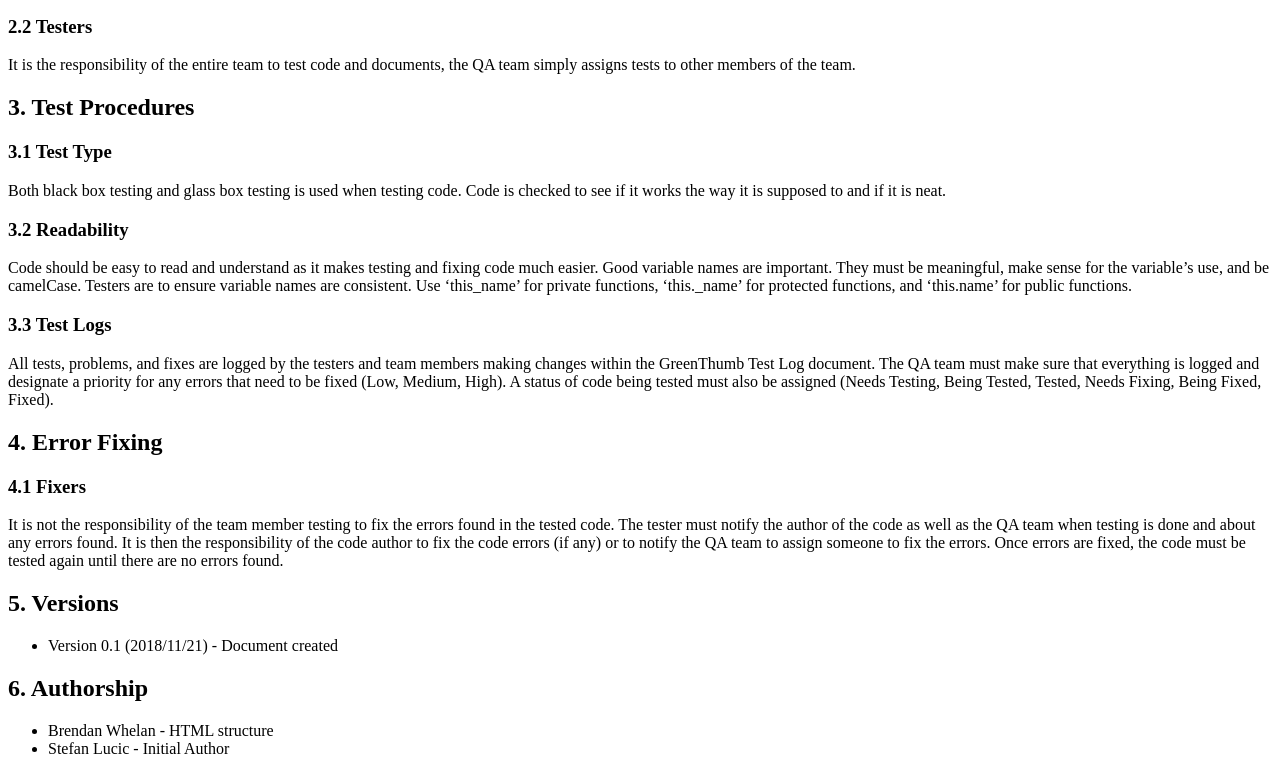
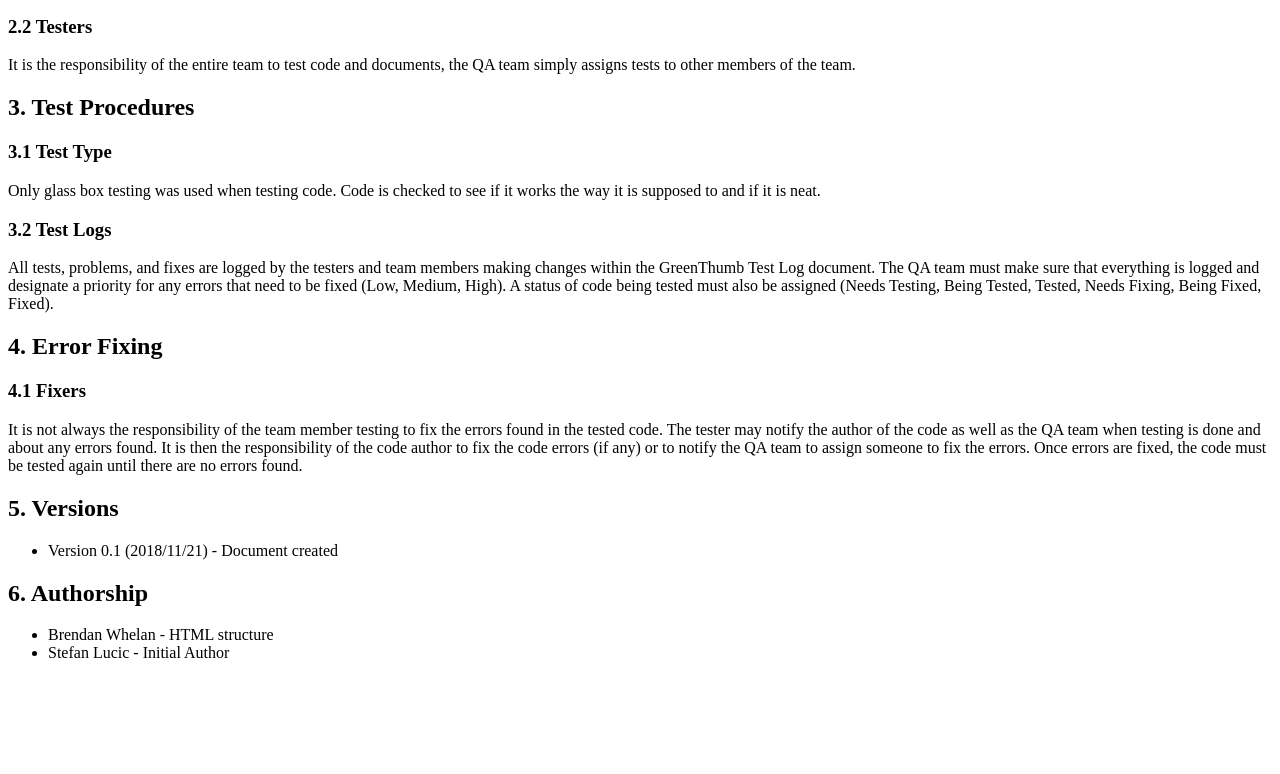
Before and after one commit to AaronE314/CP317-Project-Green-Thumb, a plain HTML site: page docs/sqa.html in a window 1280 px wide. Shown: the part 773-1547 px from the top of the page. After the commit the page ends 1451 px from the top, so only its background shows below. Drawn offline with Linux system fonts and the light colour scheme.

Commit message:
general document update

```diff
--- a/docs/sqa.html
+++ b/docs/sqa.html
@@ -63,17 +63,14 @@
     <h2><a id="Test Procedures"></a>3. Test Procedures</h2>
 
     <h3><a id="Test Type"></a>3.1 Test Type</h3>
-    <p>Both black box testing and glass box testing is used when testing code. Code is checked to see if it works the way it is supposed to and if it is neat. </p>
+    <p>Only glass box testing was used when testing code. Code is checked to see if it works the way it is supposed to and if it is neat. </p>
 
-    <h3><a id="Readability"></a>3.2 Readability</h3>
-    <p>Code should be easy to read and understand as it makes testing and fixing code much easier. Good variable names are important. They must be meaningful, make sense for the variable’s use, and be camelCase. Testers are to ensure variable names are consistent. Use ‘this_name’ for private functions, ‘this._name’ for protected functions, and ‘this.name’ for public functions.</p>
-
-    <h3><a id="Test Logs"></a>3.3 Test Logs</h3>
+    <h3><a id="Test Logs"></a>3.2 Test Logs</h3>
     <p>All tests, problems, and fixes are logged by the testers and team members making changes within the GreenThumb Test Log document. The QA team must make sure that everything is logged and designate a priority for any errors that need to be fixed (Low, Medium, High). A status of code being tested must also be assigned (Needs Testing, Being Tested, Tested, Needs Fixing, Being Fixed, Fixed).</p>
 
     <h2><a id="Error Fixing"></a>4. Error Fixing</h2>
     <h3><a id="Fixers"></a>4.1 Fixers</h3>
-    <p>It is not the responsibility of the team member testing to fix the errors found in the tested code. The tester must notify the author of the code as well as the QA team when testing is done and about any errors found. It is then the responsibility of the code author to fix the code errors (if any) or to notify the QA team to assign someone to fix the errors. Once errors are fixed, the code must be tested again until there are no errors found.</p>
+    <p>It is not always the responsibility of the team member testing to fix the errors found in the tested code. The tester may notify the author of the code as well as the QA team when testing is done and about any errors found. It is then the responsibility of the code author to fix the code errors (if any) or to notify the QA team to assign someone to fix the errors. Once errors are fixed, the code must be tested again until there are no errors found.</p>
 
     <h2><a id="Versions"></a>5. Versions</h1>
             <ul>
```
